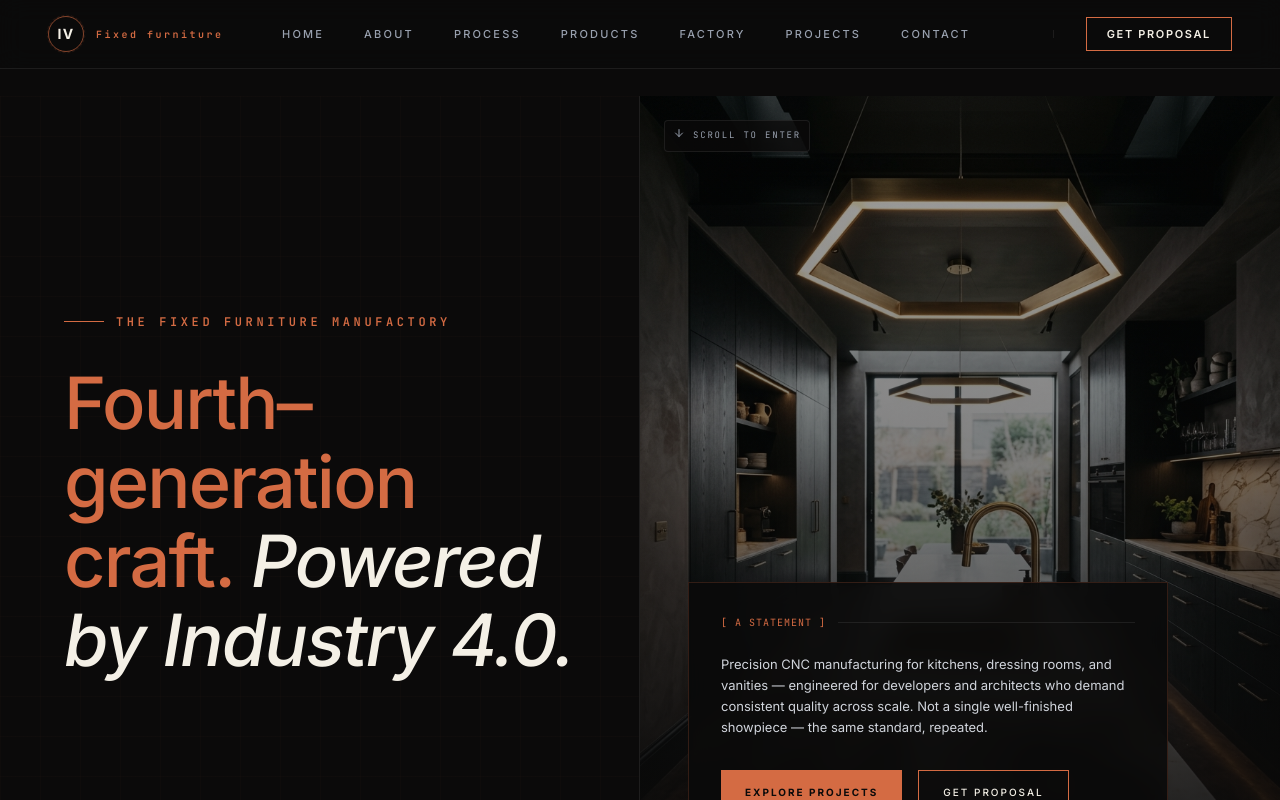
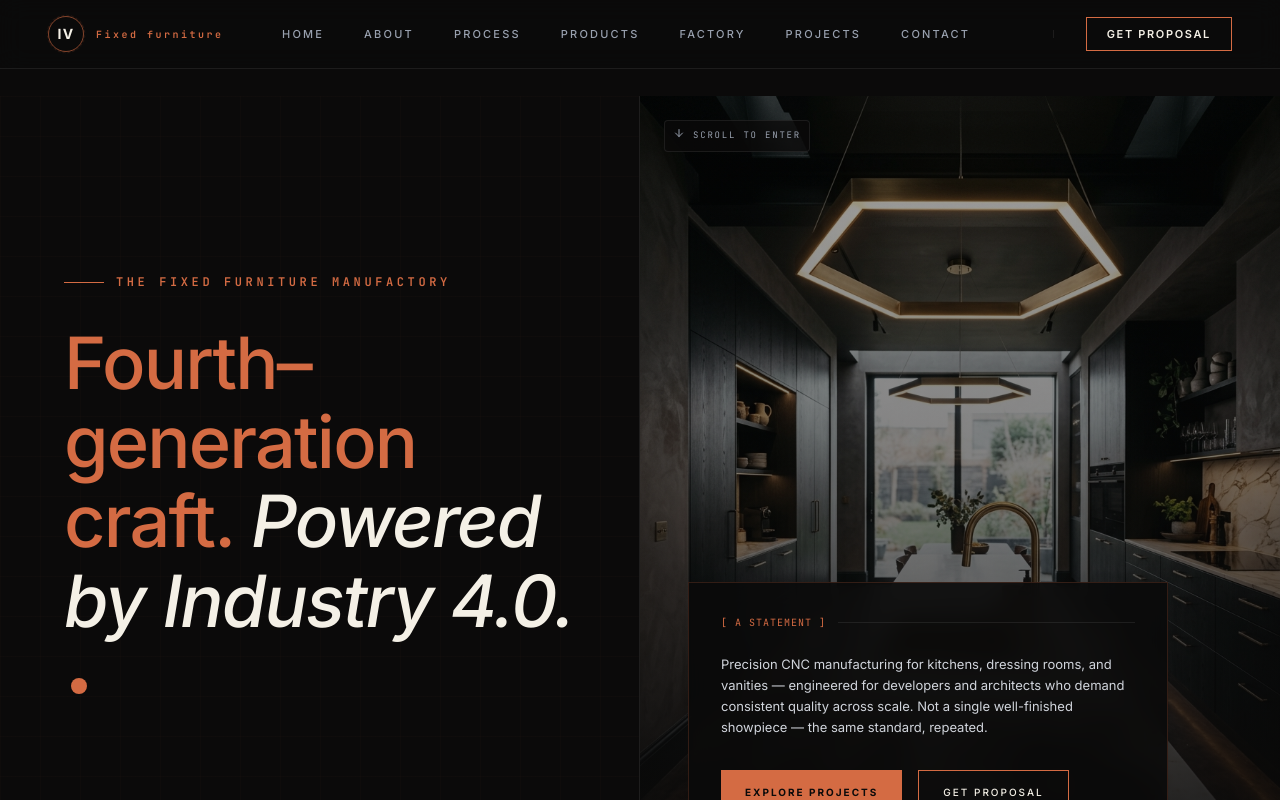
Before and after one commit to shefo90/IV-HOM, a React (Vite) app: page / in a window 1280 px wide. Shown: the top 800 px of the page. Built offline with nearby package versions, Linux system fonts and the light colour scheme.

Commit message:
incresseing the dot size

```diff
--- a/src/index.css
+++ b/src/index.css
@@ -48,3 +48,25 @@
 input:focus, textarea:focus {
   outline: none;
 }
+/* Enhanced header dots */
+h1::after, h2::after, h3::after, h4::after, h5::after, h6::after {
+  content: '';
+  display: inline-block;
+  width: 0.3em;
+  height: 0.3em;
+  background: currentColor;
+  border-radius: 50%;
+  margin-left: 0.1em;
+  vertical-align: middle;
+}
+
+/* Larger dots for bigger headers */
+h1::after {
+  width: 0.25em;
+  height: 0.25em;
+}
+
+h2::after {
+  width: 0.22em;
+  height: 0.22em;
+}
```
